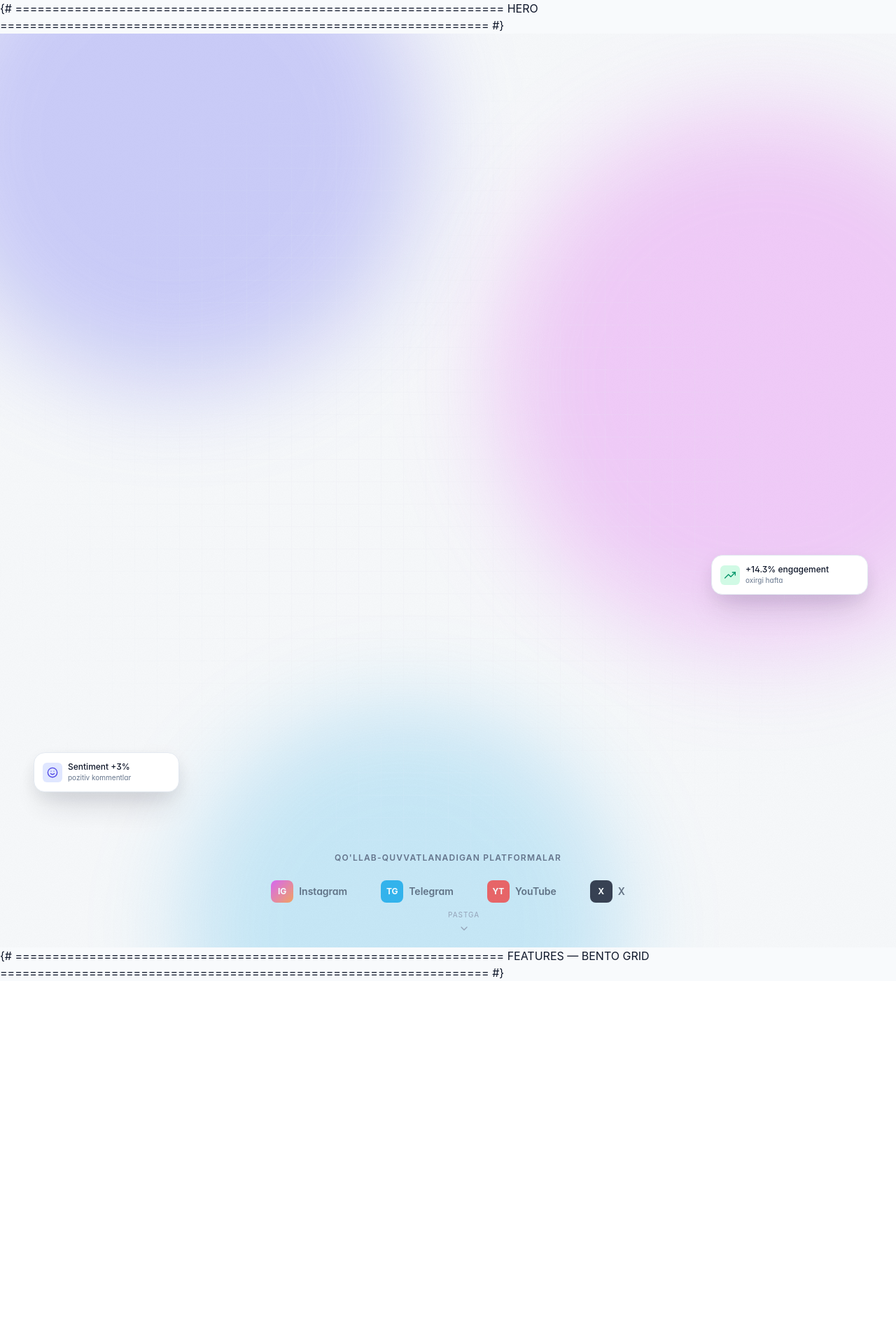
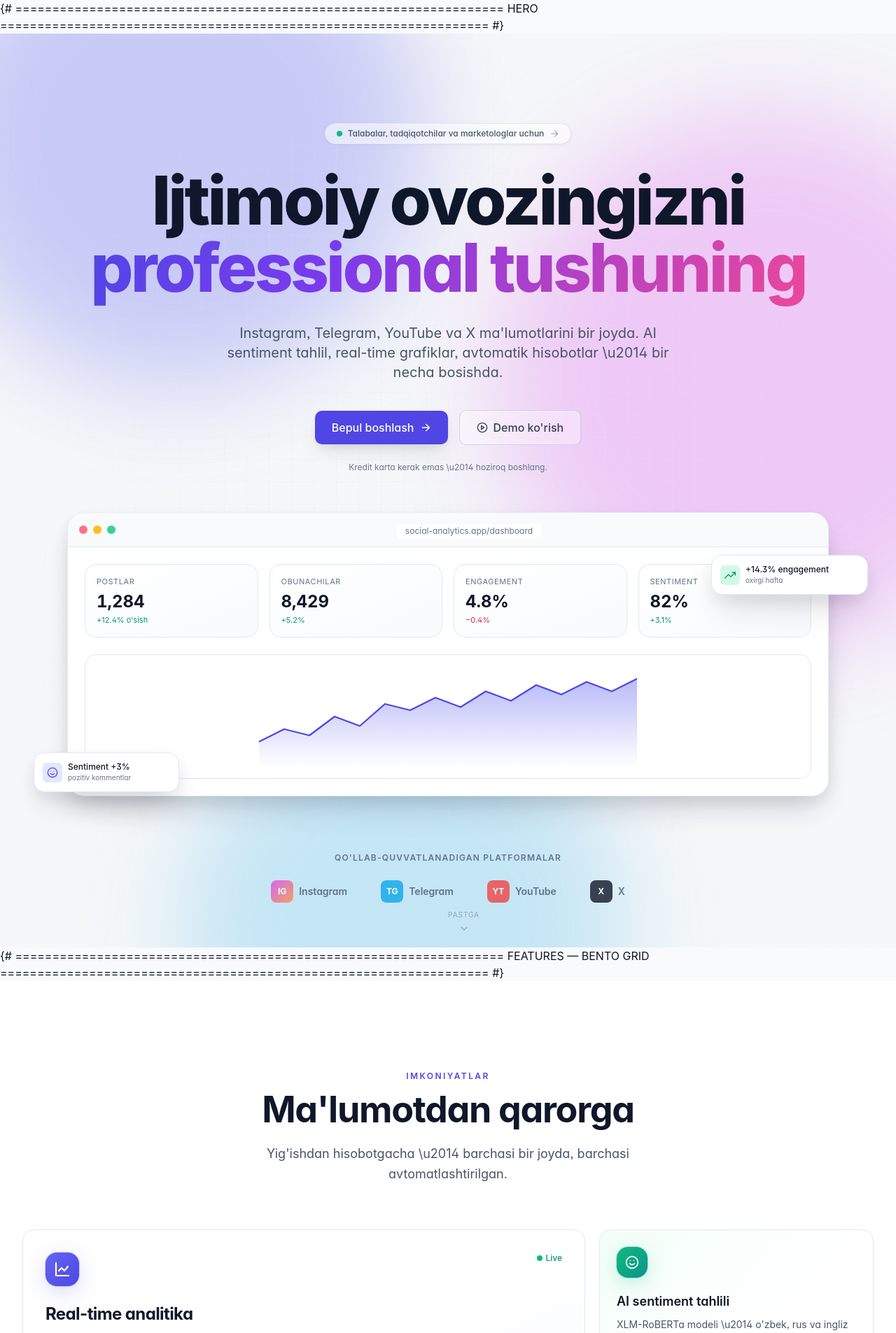
Before and after one commit to Sardor2004777/social-media-analytics, a Django app: page / in a window 1280 px wide. Shown: the part 65-1970 px from the top of the page at 70% size. Run offline with Django 5.2, Linux system fonts and the light colour scheme; tables that the repository leaves empty hold one stand-in row (values such as "Sample post"); style sheets or scripts are compiled from the project's sources; parts of the project's set-up code (start-up, migrations or seed data) failed here and were passed over; some libraries are stand-ins or nearby versions; some web fonts are replaced.

Commit message:
fix(ui): content no longer invisible when app.js is cached or slow
Root cause of the "pages show only sidebar, main area is empty" report:
every dashboard card had data-reveal, and the old CSS started them at
opacity: 0, relying on IntersectionObserver in app.js to add .is-visible
before anything could be seen. If the browser served a stale app.js from
cache, or if the script was blocked by a slow CDN (Alpine/HTMX above
it), the user got a page full of invisible flowbox — exactly the bug
report.

Change the contract so content is visible by default:

  • CSS default: [data-reveal] { opacity: 1; transform: none; }
  • Opt-in hidden: only elements under <html class="js-reveal"> get the
    initial hidden+translateY state — and app.js adds that class right
    before registering its IntersectionObserver.
  • If IO isn't supported or app.js never runs, the CSS never hides
    anything.

Failure mode is now "no animation" instead of "whole dashboard blank".

Rebuild Tailwind (99 KB → 100 KB; negligible).

Co-Authored-By: Claude Opus 4.7 (1M context) <noreply@anthropic.com>

```diff
--- a/static/css/input.css
+++ b/static/css/input.css
@@ -283,20 +283,24 @@
    UTILITIES
    ========================================================================== */
 @layer utilities {
-  /* Reveal-on-scroll initial state — JS toggles .is-visible via IntersectionObserver */
+  /* Reveal-on-scroll — content is visible by default (no-JS fallback) and
+     JS opts in to the "start hidden + animate" path by adding `.js-reveal`
+     to <html> before any [data-reveal] element is processed. This prevents
+     the whole dashboard from looking empty if app.js is blocked/slow/cached. */
   [data-reveal] {
+    opacity: 1;
+    transform: none;
+    transition: opacity 700ms cubic-bezier(0.22, 1, 0.36, 1),
+                transform 700ms cubic-bezier(0.22, 1, 0.36, 1);
+  }
+  .js-reveal [data-reveal]:not(.is-visible) {
     opacity: 0;
     transform: translateY(22px);
-    transition: opacity 700ms cubic-bezier(0.22, 1, 0.36, 1),
-                transform 700ms cubic-bezier(0.22, 1, 0.36, 1);
     will-change: opacity, transform;
   }
-  [data-reveal].is-visible {
-    opacity: 1;
-    transform: translateY(0);
-  }
-  [data-reveal="fade"] { transform: none; }
-  [data-reveal="scale"] { transform: scale(0.95); }
+  .js-reveal [data-reveal="fade"]:not(.is-visible)  { transform: none; }
+  .js-reveal [data-reveal="scale"]:not(.is-visible) { transform: scale(0.95); }
+  [data-reveal].is-visible { opacity: 1; transform: none; }
   [data-reveal="scale"].is-visible { transform: scale(1); }
 
   /* 3D tilt helper (requires JS mouse tracking on container) */
--- a/static/js/app.js
+++ b/static/js/app.js
@@ -15,9 +15,14 @@
 
   /* ------------------------------------------------------------
    * 1. Reveal on scroll
+   *
+   * CSS default keeps [data-reveal] visible, so content renders even if this
+   * script fails to load. We opt into the "start hidden + animate" path only
+   * once we know IO is supported by adding .js-reveal to <html>.
    * ------------------------------------------------------------ */
   const revealElements = document.querySelectorAll('[data-reveal]');
   if (revealElements.length && 'IntersectionObserver' in window) {
+    document.documentElement.classList.add('js-reveal');
     const io = new IntersectionObserver(
       (entries) => {
         entries.forEach((entry) => {
@@ -31,10 +36,9 @@
       { threshold: 0.12, rootMargin: '0px 0px -40px 0px' }
     );
     revealElements.forEach((el) => io.observe(el));
-  } else {
-    // No IO support — reveal everything immediately
-    revealElements.forEach((el) => el.classList.add('is-visible'));
   }
+  // If IO isn't supported we don't add .js-reveal → CSS default keeps
+  // content fully visible without animation. Graceful degradation.
 
   /* ------------------------------------------------------------
    * 2. Spotlight cursor glow (bento cards)
```
